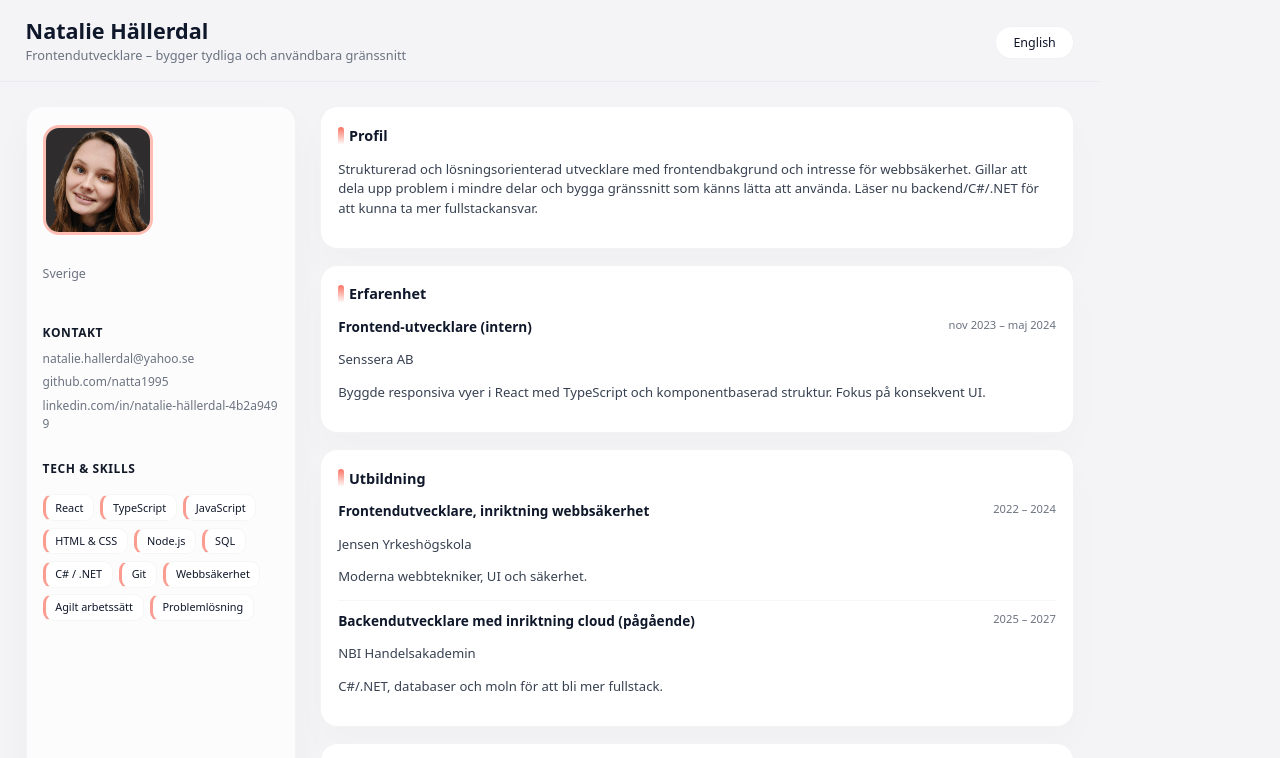
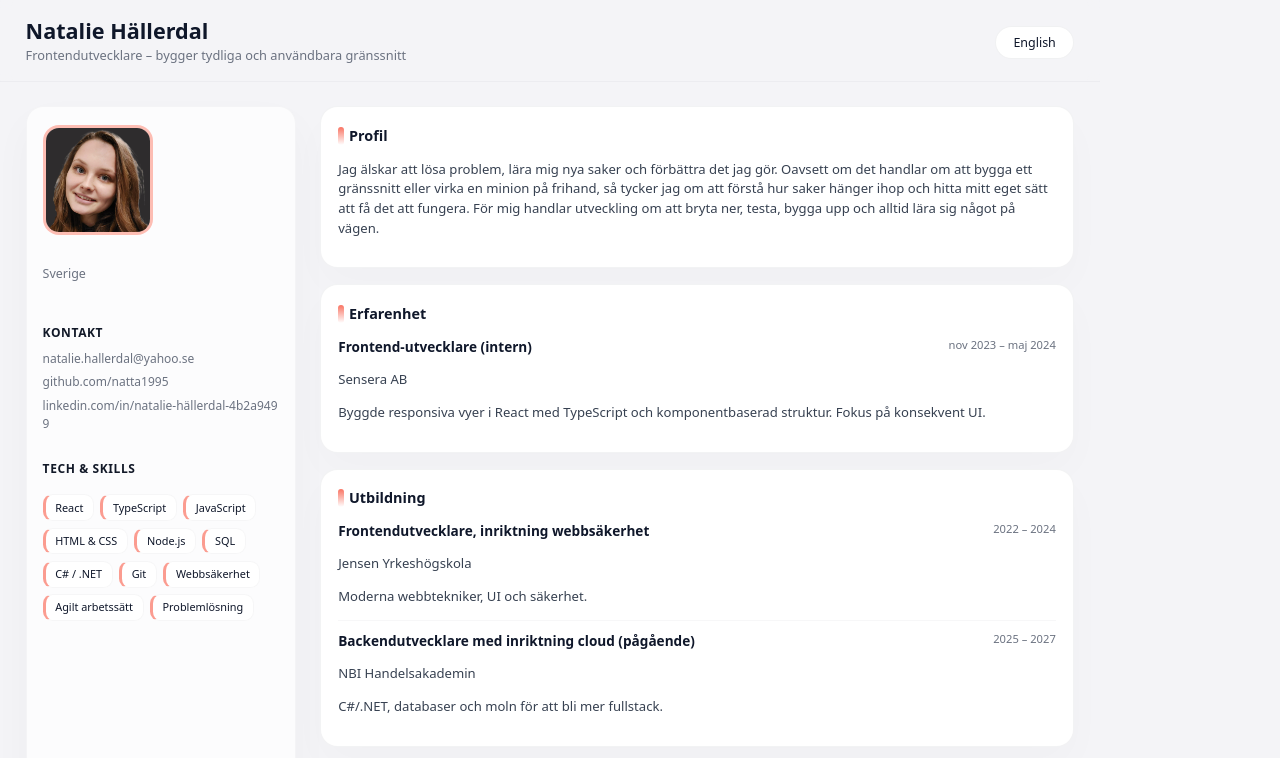
Before and after one commit to natta1995/myCV, a React (Vite) app: page / in a window 1280 px wide. Shown: the top 758 px of the page. Built offline with nearby package versions, Linux system fonts and the light colour scheme.

Commit message:
stavfel och profiltext

```diff
--- a/src/App.jsx
+++ b/src/App.jsx
@@ -9,7 +9,7 @@ const content = {
     location: "Sverige",
     profileTitle: "Profil",
     profileText:
-      "Strukturerad och lösningsorienterad utvecklare med frontendbakgrund och intresse för webbsäkerhet. Gillar att dela upp problem i mindre delar och bygga gränssnitt som känns lätta att använda. Läser nu backend/C#/.NET för att kunna ta mer fullstackansvar.",
+      "Jag älskar att lösa problem, lära mig nya saker och förbättra det jag gör. Oavsett om det handlar om att bygga ett gränssnitt eller virka en minion på frihand, så tycker jag om att förstå hur saker hänger ihop och hitta mitt eget sätt att få det att fungera. För mig handlar utveckling om att bryta ner, testa, bygga upp och alltid lära sig något på vägen.",
     experienceTitle: "Erfarenhet",
     educationTitle: "Utbildning",
     projectsTitle: "Projekt",
@@ -18,7 +18,7 @@ const content = {
     experience: [
       {
         title: "Frontend-utvecklare (intern)",
-        place: "Senssera AB",
+        place: "Sensera AB",
         period: "nov 2023 – maj 2024",
         text: "Byggde responsiva vyer i React med TypeScript och komponentbaserad struktur. Fokus på konsekvent UI."
       },
@@ -74,7 +74,7 @@ const content = {
     location: "Sweden",
     profileTitle: "Profile",
     profileText:
-      "Structured, solution-oriented developer with a frontend background and interest in web security. I like breaking problems into smaller parts and designing UIs that feel easy to use. Currently studying backend/C#/.NET to move towards fullstack.",
+      "I love solving problems, learning new things, and improving what I do. Whether it’s building a user interface or crocheting a minion from scratch, I enjoy understanding how things fit together and finding my own way to make them work. For me, development is about breaking things down, experimenting, building them back up, and always learning something along the way..",
     experienceTitle: "Experience",
     educationTitle: "Education",
     projectsTitle: "Projects",
@@ -83,7 +83,7 @@ const content = {
     experience: [
       {
         title: "Frontend Developer (intern)",
-        place: "Senssera AB",
+        place: "Sensera AB",
         period: "Nov 2023 – May 2024",
         text: "Built responsive views in React with TypeScript and a component-based structure. Focus on consistent UI."
       },
```
